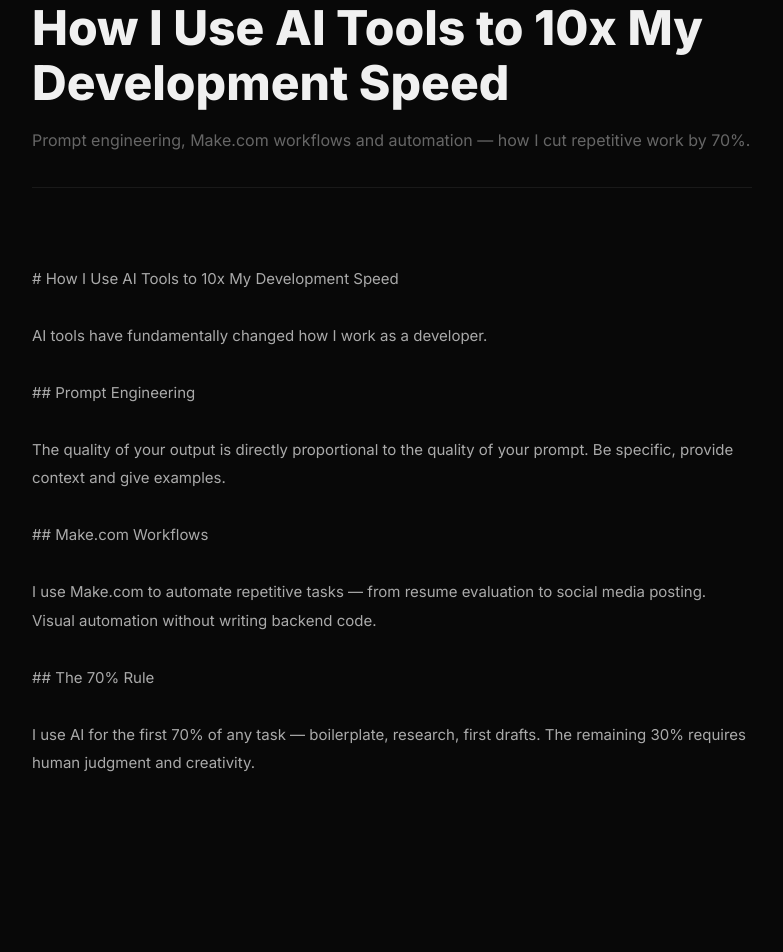
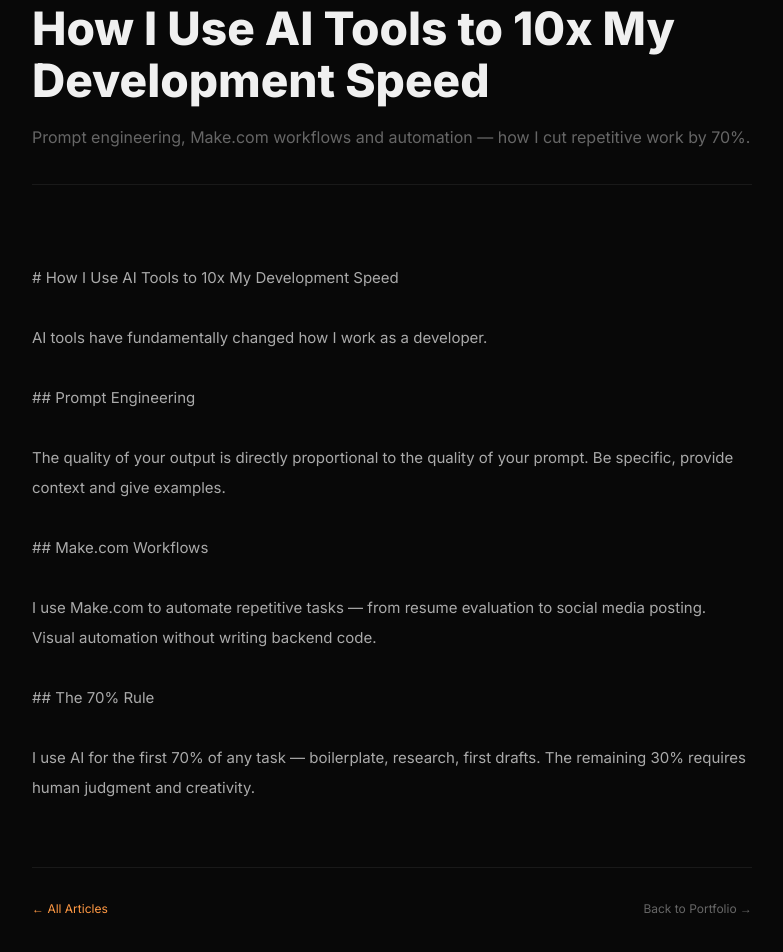
Before and after one commit to Swappy514/swaroop-portfolio, a Next.js app: page /blog/ai-tools-dev-speed in a window 1280 px wide. Shown: the part 148-1100 px from the top of the page, without its empty margins (248-1031 px from the left). Before the commit the page ends 1006 px from the top, so only its background shows below. Built offline with nearby package versions, Linux system fonts and the light colour scheme.

Commit message:
Mount BlogNavbar to dynamic individual blog post pages

```diff
--- a/app/blog/[slug]/page.tsx
+++ b/app/blog/[slug]/page.tsx
@@ -1,5 +1,7 @@
 import { getPostBySlug, getAllPosts } from "@/lib/mdx";
 import { notFound } from "next/navigation";
+import BlogNavbar from "@/components/BlogNavbar";
+import CustomCursor from "@/components/CustomCursor";
 
 export async function generateStaticParams() {
   const posts = getAllPosts();
@@ -16,6 +18,9 @@ export default async function BlogPostPage({
   if (!post) notFound();
 
   return (
+    <>
+      <CustomCursor />
+      <BlogNavbar showBack={true} />
       <main
         style={{
           background: "#080808",
@@ -24,22 +29,26 @@ export default async function BlogPostPage({
         }}
       >
         <div style={{ maxWidth: "720px", margin: "0 auto" }}>
+          {/* Tag + meta */}
           <div
             style={{
               fontFamily: "var(--font-inter)",
-            fontSize: "8px",
+              fontSize: "9px",
               color: "#ff9944",
               letterSpacing: "3px",
               marginBottom: "16px",
               fontWeight: 700,
+              textTransform: "uppercase",
             }}
           >
             {post.tag} · {post.readTime} · {post.date}
           </div>
+
+          {/* Title */}
           <h1
             style={{
               fontFamily: "var(--font-inter)",
-            fontSize: "clamp(28px, 5vw, 48px)",
+              fontSize: "clamp(26px, 5vw, 46px)",
               fontWeight: 800,
               color: "#f0f0f0",
               lineHeight: 1.15,
@@ -48,6 +57,8 @@ export default async function BlogPostPage({
           >
             {post.title}
           </h1>
+
+          {/* Description */}
           <p
             style={{
               fontFamily: "var(--font-inter)",
@@ -61,18 +72,61 @@ export default async function BlogPostPage({
           >
             {post.description}
           </p>
+
+          {/* Content */}
           <div
             style={{
               fontFamily: "var(--font-inter)",
               fontSize: "15px",
               color: "#aaa",
-            lineHeight: 1.9,
+              lineHeight: 2,
               whiteSpace: "pre-wrap",
             }}
           >
             {post.content}
           </div>
+
+          {/* Bottom nav */}
+          <div
+            style={{
+              marginTop: "64px",
+              paddingTop: "32px",
+              borderTop: "1px solid rgba(255,255,255,0.07)",
+              display: "flex",
+              justifyContent: "space-between",
+              alignItems: "center",
+            }}
+          >
+            <a
+              href="/blog"
+              style={{
+                fontFamily: "var(--font-inter)",
+                fontSize: "12px",
+                color: "#ff9944",
+                textDecoration: "none",
+                display: "flex",
+                alignItems: "center",
+                gap: "6px",
+                cursor: "none",
+              }}
+            >
+              ← All Articles
+            </a>
+            <a
+              href="/"
+              style={{
+                fontFamily: "var(--font-inter)",
+                fontSize: "12px",
+                color: "#666",
+                textDecoration: "none",
+                cursor: "none",
+              }}
+            >
+              Back to Portfolio →
+            </a>
+          </div>
         </div>
       </main>
+    </>
   );
 }
```
Lines whose indentation alone changed are shown as unchanged.
